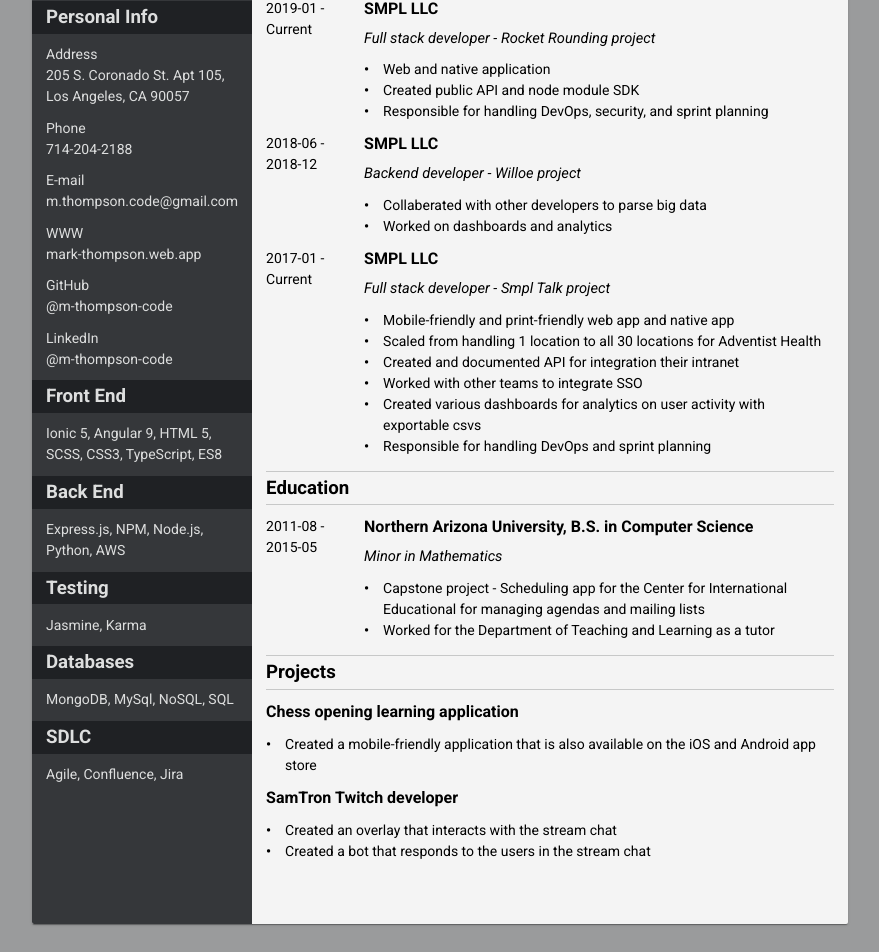
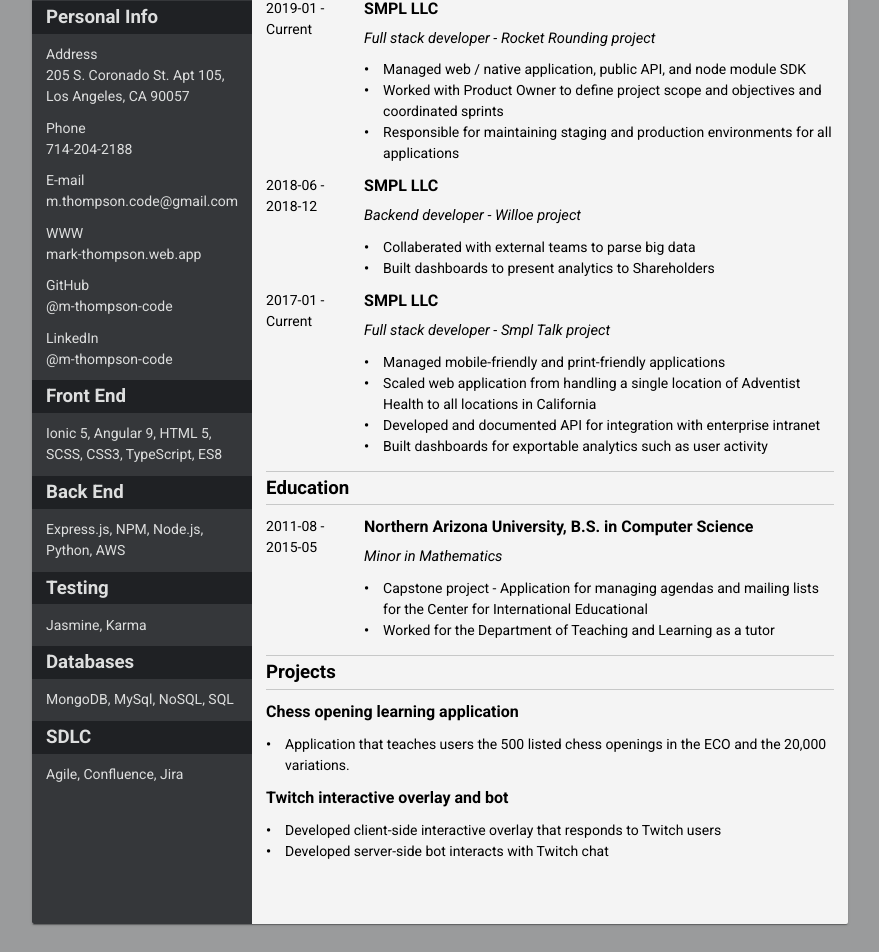
Before and after one commit to m-thompson-code/resume, an Angular app: page / in a window 1280 px wide. Shown: the part 180-1132 px from the top of the page, without its empty margins (200-1079 px from the left). Built offline with nearby package versions, Linux system fonts and the light colour scheme.

Commit message:
updated some text for stuff

```diff
--- a/src/app/app.component.ts
+++ b/src/app/app.component.ts
@@ -36,6 +36,8 @@
     }
 
     ngOnInit() {
+        this.desc = 'Innovative full stack developer skilled in leadership and project management, with a strong foundation in math, programming logic, cross-platform coding. Seeking to leverage solid development skills with a focus on collaboration and communication.'
+
         this.sidePanelElements = [
             {
                 header: 'Personal Info',
@@ -97,9 +99,9 @@
                         title: 'SMPL LLC',
                         subTitle: 'Full stack developer - Rocket Rounding project',
                         listItems: [
-                            `Web and native application`,
-                            `Created public API and node module SDK`,
-                            'Responsible for handling DevOps, security, and sprint planning',
+                            `Managed web / native application, public API, and node module SDK`,
+                            'Worked with Product Owner to define project scope and objectives and coordinated sprints',
+                            'Responsible for maintaining staging and production environments for all applications'
                         ],
                     },
                     {
@@ -108,8 +110,8 @@
                         title: 'SMPL LLC',
                         subTitle: 'Backend developer - Willoe project',
                         listItems: [
-                            `Collaberated with other developers to parse big data`,
-                            `Worked on dashboards and analytics`,
+                            `Collaberated with external teams to parse big data`,
+                            `Built dashboards to present analytics to Shareholders`,
                         ],
                     },
                     {
@@ -118,12 +120,10 @@
                         title: 'SMPL LLC',
                         subTitle: 'Full stack developer - Smpl Talk project',
                         listItems: [
-                            `Mobile-friendly and print-friendly web app and native app`,
-                            `Scaled from handling 1 location to all 30 locations for Adventist Health`,
-                            `Created and documented API for integration their intranet`,
-                            `Worked with other teams to integrate SSO`,
-                            `Created various dashboards for analytics on user activity with exportable csvs`,
-                            'Responsible for handling DevOps and sprint planning',
+                            `Managed mobile-friendly and print-friendly applications`,
+                            `Scaled web application from handling a single location of Adventist Health to all locations in California`,
+                            `Developed and documented API for integration with enterprise intranet`,
+                            `Built dashboards for exportable analytics such as user activity`,
                         ],
                     },
                 ]
@@ -137,7 +137,7 @@
                         title: 'Northern Arizona University, B.S. in Computer Science',
                         subTitle: 'Minor in Mathematics',
                         listItems: [
-                            `Capstone project - Scheduling app for the Center for International Educational for managing agendas and mailing lists`,
+                            `Capstone project - Application for managing agendas and mailing lists for the Center for International Educational`,
                             `Worked for the Department of Teaching and Learning as a tutor`,
                         ],
                     },
@@ -149,24 +149,18 @@
                     {
                         title: 'Chess opening learning application',
                         listItems: [
-                            `Created a mobile-friendly application that is also available on the iOS and Android app store`,
+                            `Application that teaches users the 500 listed chess openings in the ECO and the 20,000 variations.`,
                         ],
                     },
                     {
-                        title: 'SamTron Twitch developer',
+                        title: 'Twitch interactive overlay and bot',
                         listItems: [
-                            `Created an overlay that interacts with the stream chat`,
-                            `Created a bot that responds to the users in the stream chat`,
+                            `Developed client-side interactive overlay that responds to Twitch users`,
+                            `Developed server-side bot interacts with Twitch chat`,
                         ],
                     },
                 ]
             },
         ];
-
-
-        this.desc = 'Innovative full stack developer skilled in leadership and project management, with a strong foundation in math, programming logic, cross-platform coding. Seeking to leverage solid development skills with a focus on collaboration and communication.'
     }
-
-
-
 }
```
